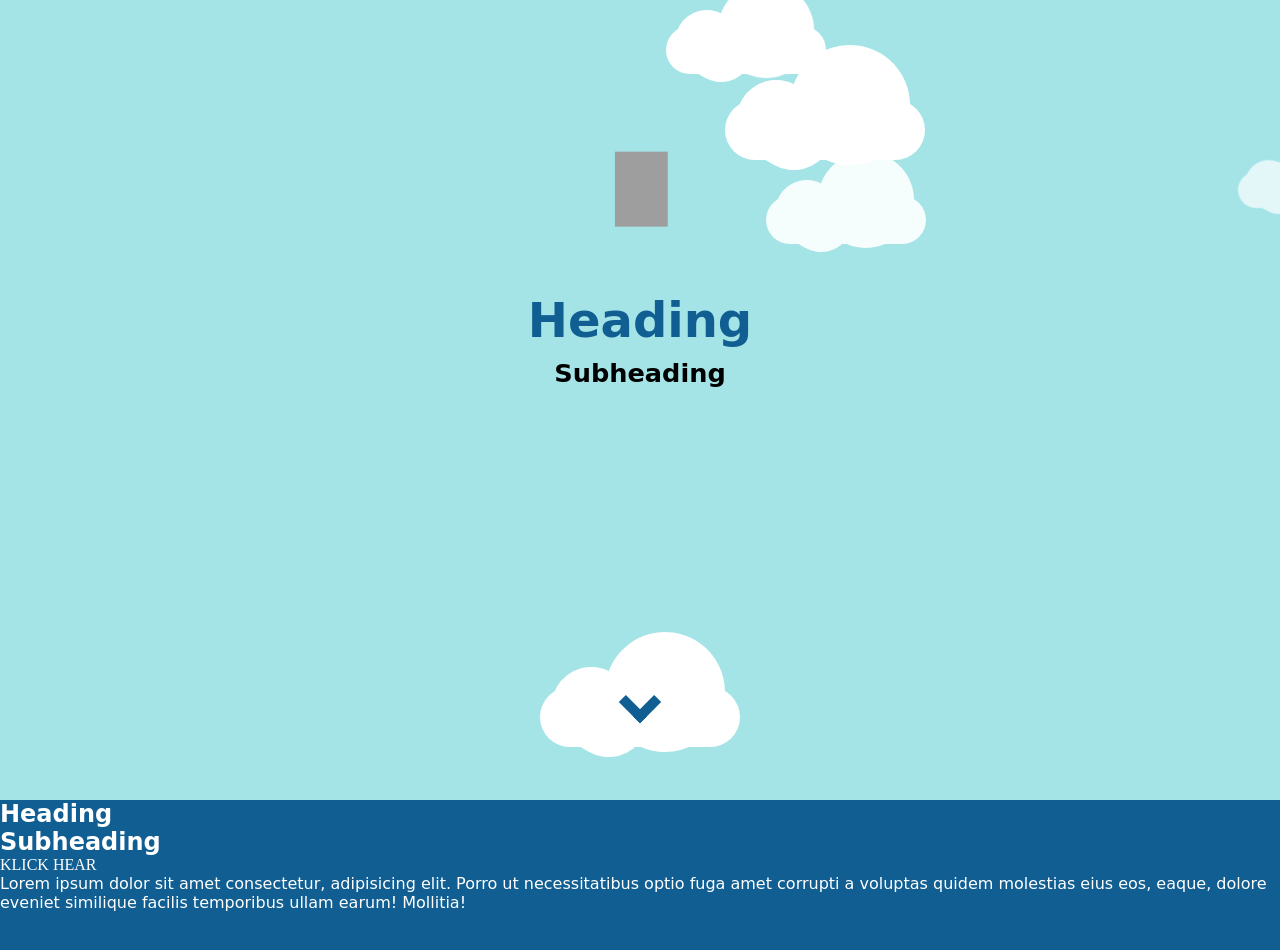
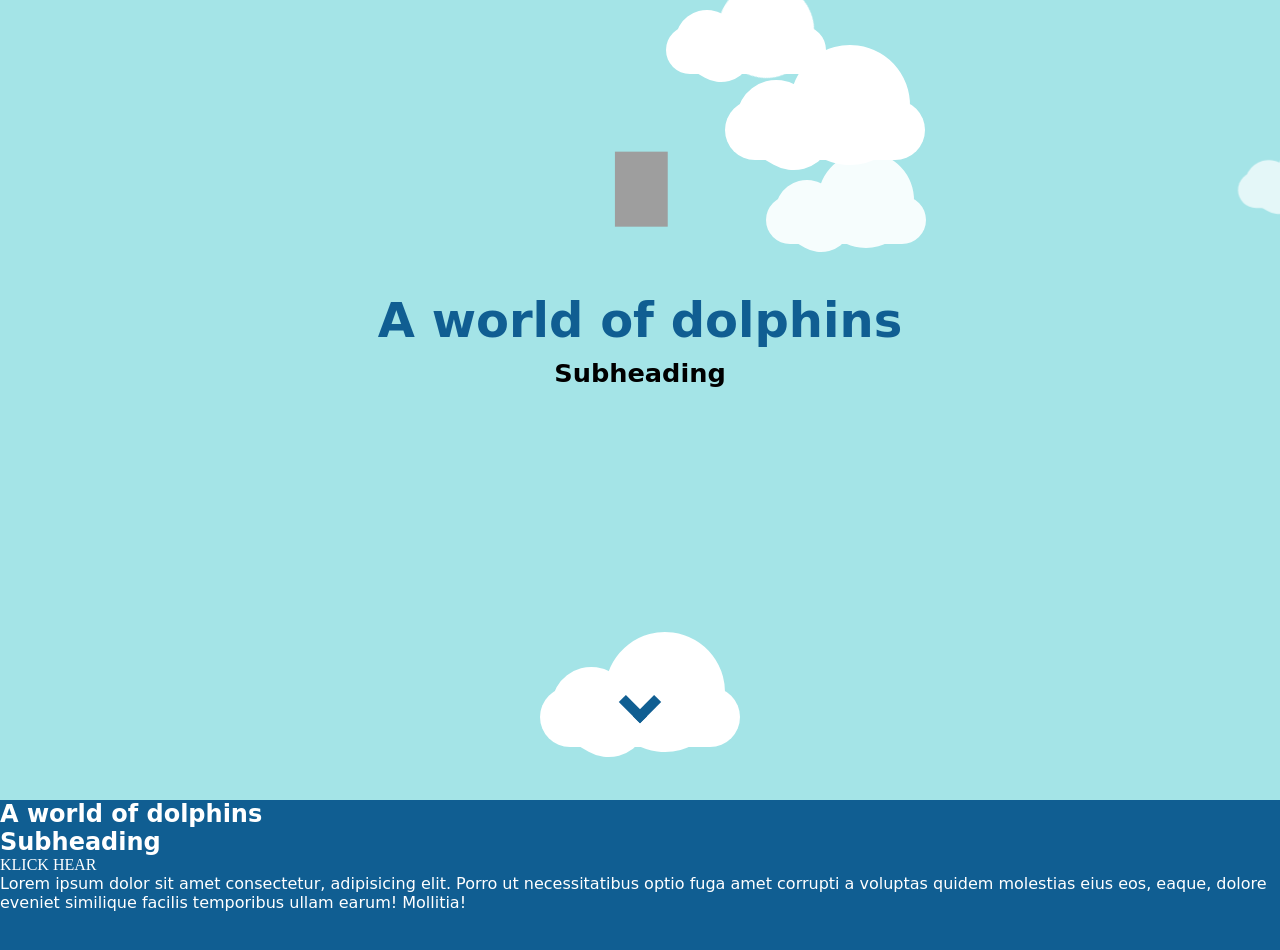
Before and after one commit to JHErholt/dolphin, an Eleventy site: page src/index.njk in a window 1280 px wide. Shown: the top 950 px of the page. Built offline with nearby package versions, Linux system fonts and the light colour scheme; Eleventy itself is replaced by a stand-in of ours; files that its build step writes are made by us from their sources; no server answers; grey boxes are pictures that could not be loaded; a web font is replaced by a local one.

Commit message:
Update index.njk

```diff
--- a/src/index.njk
+++ b/src/index.njk
@@ -1,6 +1,6 @@
 ---
 layout: "base.njk"
-title: Delfiner
+title: Dolphins
 ---
 {# Header background #}
 {#
@@ -14,7 +14,7 @@ title: Delfiner
         <div class="stars--3"></div>
     </div>
     <div class="hero-text">
-        <h1>Heading</h1>
+        <h1>A world of dolphins</h1>
         <h2>Subheading</h2>
     </div>
     <div class="scroll-cloud">
@@ -25,7 +25,7 @@ title: Delfiner
 </section>
 <section class="intro-container">
     <a id="intro" href=""></a>
-    <h1>Heading</h1>
+    <h1>A world of dolphins</h1>
     <h2>Subheading</h2>
     <div onclick="toggleTheme()">KLICK HEAR</div>
     <p class="lorem">Lorem ipsum dolor sit amet consectetur, adipisicing elit. Porro ut necessitatibus optio fuga amet corrupti a voluptas quidem molestias eius eos, eaque, dolore eveniet similique facilis temporibus ullam earum! Mollitia!</p>
```
